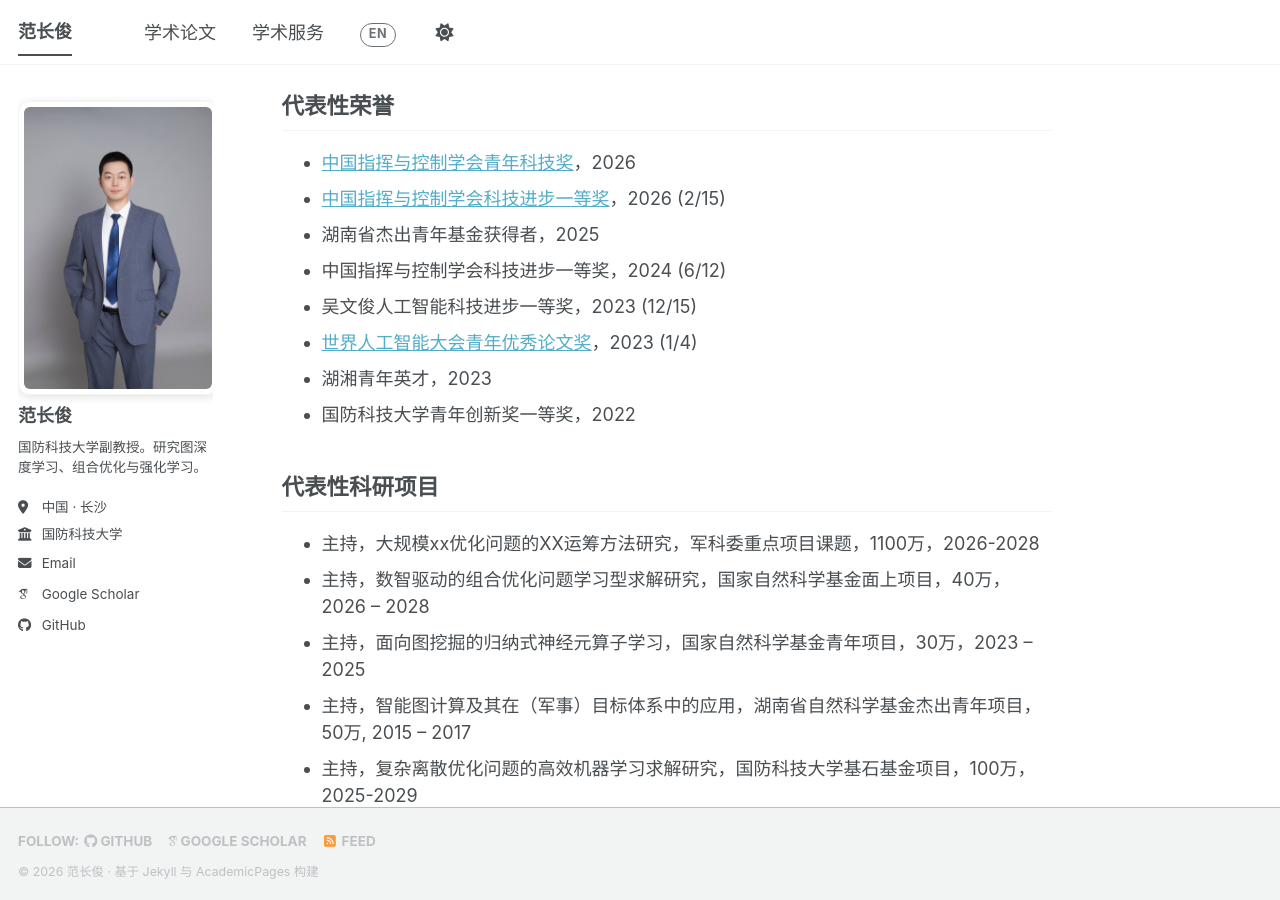
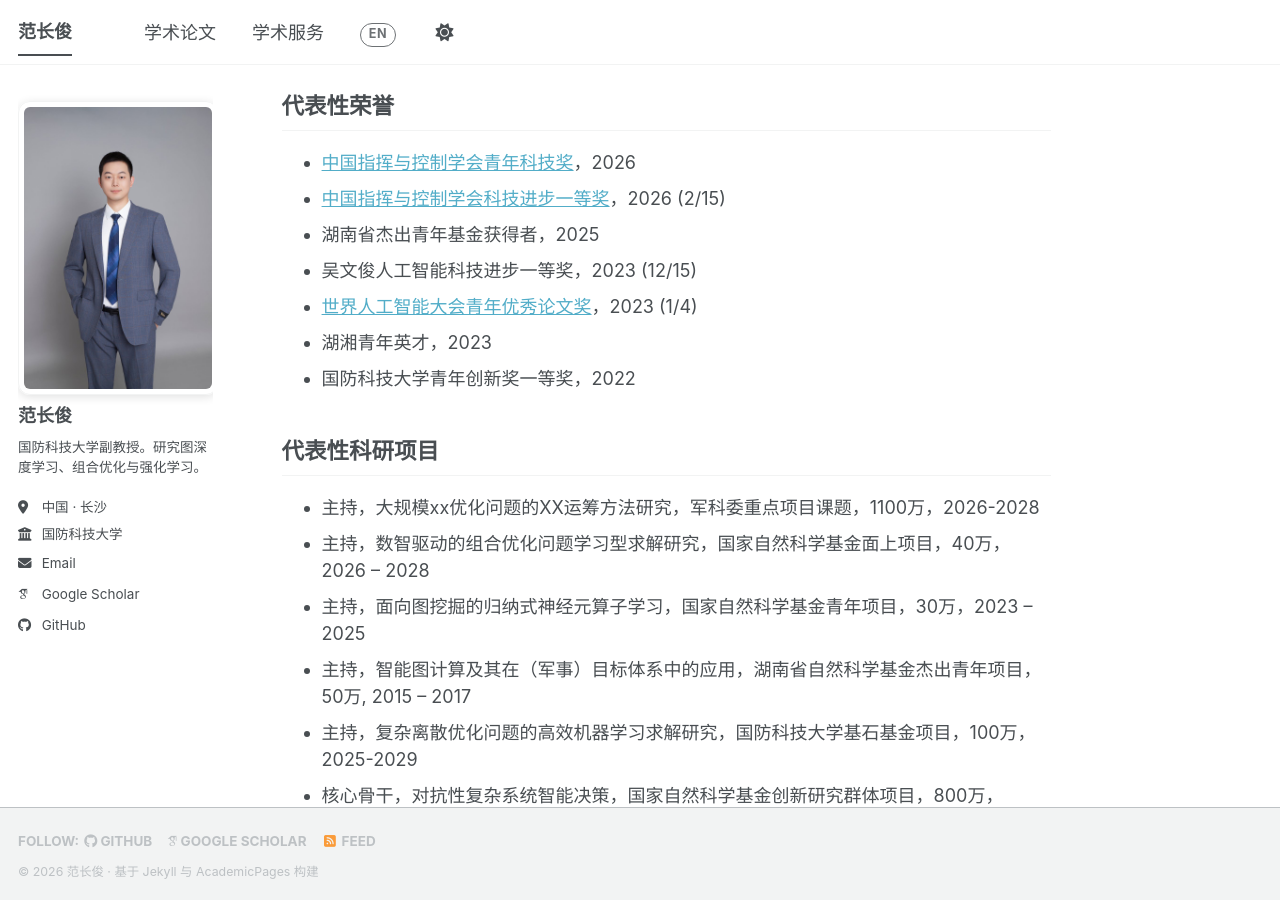
Before and after one commit to fanchangjun/fanchangjun.github.io, a Jekyll site: the page built from _pages/about.md, in a window 1280 px wide and 900 px high, scrolled down 1342 px. Built offline with Jekyll 4.4.1, drawn with Linux system fonts in a browser that asks for light colours; some web fonts are replaced; a script bundle is joined from its source files by our own code; library files that are not in the unit come from our copies.

Commit message:
Update about.md

```diff
--- a/_pages/about.md
+++ b/_pages/about.md
@@ -95,7 +95,6 @@ I am now recruiting Master and PhD students who are passionate about research, s
 - [中国指挥与控制学会青年科技奖](https://www.c2.org.cn/h-nd-3118.html)，2026
 - [中国指挥与控制学会科技进步一等奖](https://www.c2.org.cn/h-nd-3118.html)，2026 (2/15)
 - 湖南省杰出青年基金获得者，2025
-- 中国指挥与控制学会科技进步一等奖，2024 (6/12)
 - 吴文俊人工智能科技进步一等奖，2023 (12/15)
 - [世界人工智能大会青年优秀论文奖](https://www.waicyop.cn/article/11)，2023 (1/4)
 - 湖湘青年英才，2023
@@ -108,7 +107,6 @@ I am now recruiting Master and PhD students who are passionate about research, s
 - [Chinese Institute of Command and Control Society (CICC) Youth Science and Technology Award](https://www.c2.org.cn/h-nd-3118.html), 2026
 - [First Prize of the CICC Science and Technology Progress Award, awarded by Chinese Institute of Command and Control Society (CICC)](https://www.c2.org.cn/h-nd-3118.html), 2026 (2/15)
 - Outstanding Young Talent Fund recipient from Hunan Province, 2026
-- First Prize of the CICC Science and Technology Progress Award, awarded by Chinese Institute of Command and Control Society, 2024 (6/12)
 - First Prize of the Wu Wenjun Artificial Intelligence Science and Technology Progress Award, awarded by Wu Wenjun Artificial Intelligence Society, 2023 (12/15)
 - [World Artificial Intelligence Conference Youth Outstanding Paper (WAICYOP) Award](https://www.waicyop.cn/article/11), 2023 (1/4)
 - The Science and Technology Innovation Program of Hunan Province, awarded by Department of Science and Technology of Hunan, 2023
```
